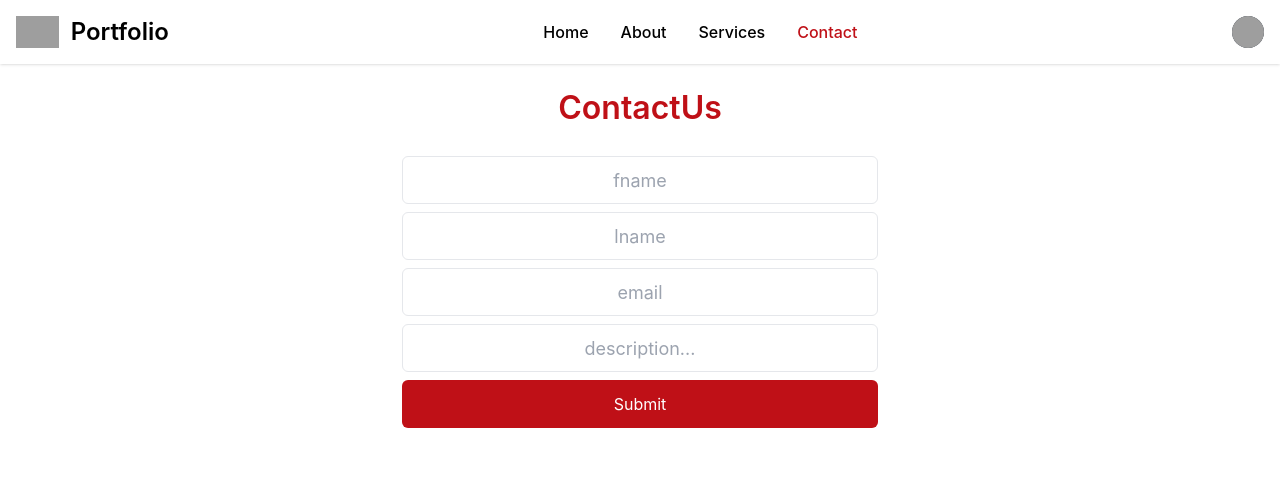
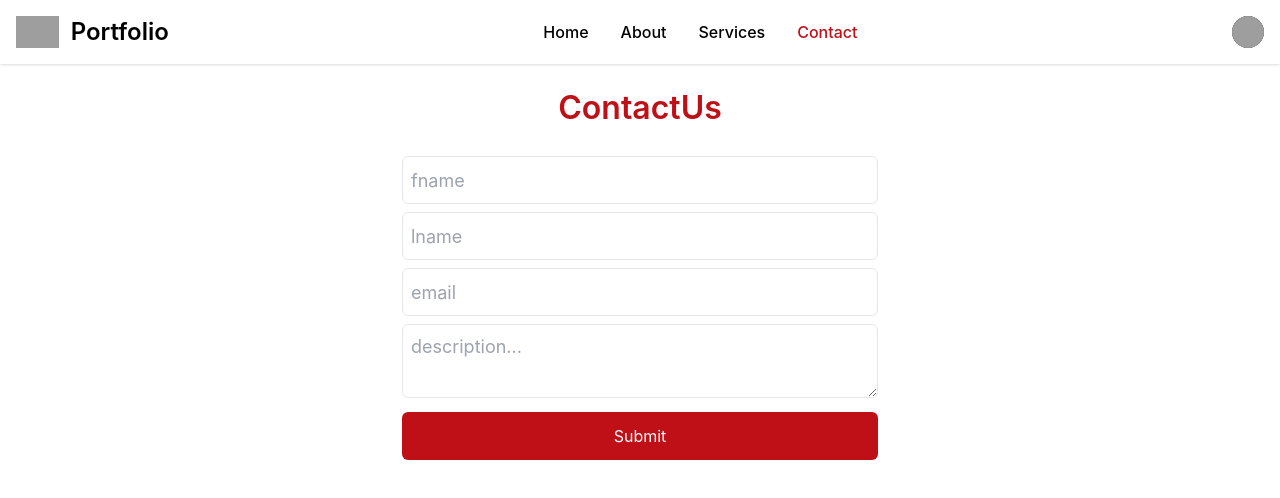
Before and after one commit to mmutahar1122/Signup-Login-Form, a React (Vite) app: page /contact-us in a window 1280 px wide. Shown: the top 498 px of the page. Built offline with nearby package versions, Linux system fonts and the light colour scheme; grey boxes are pictures that could not be loaded.

Commit message:
work on animal form add upload image functionality

```diff
--- a/src/AppRoutes/index.jsx
+++ b/src/AppRoutes/index.jsx
@@ -9,6 +9,10 @@ import Header from '../Component/Header';
 import Layout from '../Layout';
 import DetailCart from '../Component/Dashboard/DetailCart';
 
+import AnimalProduct from '../Component/Services/AnimalProduct';
+import ClothProduct from '../Component/Services/ClothProduct';
+import CarProduct from '../Component/Services/CarProduct';
+
 function AppRoutes() {
 
   return (
@@ -18,10 +22,12 @@ function AppRoutes() {
     <Route path='/signup' element={<SignUp/>}/>
     <Route path='/dashboard' element={<Layout component={Dashboard} header={Header} isNavbar={true}/>}/>
     <Route path='/about' element={<Layout component={About} header={Header} isNavbar={true}/>} />
-
     <Route path='/services' element={<Layout component={Services} header={Header} isNavbar={true}/>}/>
     <Route path='/contact-us' element={<Layout component={Contact} header={Header} isNavbar={true}/>}/>
     <Route path='/detail-cart' element={<Layout component={DetailCart} header={Header} isNavbar={false}/>}/>
+    <Route path='/animal-category' element={<Layout component={AnimalProduct} header={Header} isNavbar={false}/>}/>
+    <Route path='/cloth-category' element={<Layout component={ClothProduct} header={Header} isNavbar={false}/>}/>
+    <Route path='/car-category' element={<Layout component={CarProduct} header={Header} isNavbar={false}/>}/>
 
    </Routes>
 
--- a/src/Component/Contactus/Inputs.json
+++ b/src/Component/Contactus/Inputs.json
@@ -27,6 +27,7 @@
     {
         "id":4,
         "name":"description",
+        "tagname":"textarea",
         "required":true,
         "placeholder":"description...",
         "type":"text"
--- a/src/Component/Contactus/index.jsx
+++ b/src/Component/Contactus/index.jsx
@@ -39,6 +39,7 @@ name={field.name}
        placeholder={field.placeholder}
        required={field.required}
        type={field.type}
+       tagname={field.tagname}
        handleChange={handleChange}
        value={state[field.name]}
         />
--- a/src/Component/Login/index.jsx
+++ b/src/Component/Login/index.jsx
@@ -57,7 +57,7 @@ setState(initialState);
         />
     })}
 
-<button type="submit" className="focus:outline-none text-white h-12 bg-[#BF1017] rounded-md w-full my-1">Login</button>
+<button type="submit" className="focus:outline-none text-white font-semibold h-12 bg-[#BF1017] rounded-md w-full my-1">Login</button>
     <p className="mt-1 text-black">don't have an Account? <span onClick={handlNavigate} className="cursor-pointer text-[#BF1017]">Create One</span></p>
     </form>
 
--- /dev/null
+++ b/src/Component/Services/AnimalProduct/index.jsx
@@ -0,0 +1,60 @@
+import AnimalJson from './inputs.json'
+import Input from '../../../Input'
+import { useState, useRef } from 'react'
+const AnimalProduct=()=>{
+    const initialState={
+        image:[''],
+        title:'',
+        description:'',
+        quantity:'',
+        price:'',
+        phone_no:'',
+
+    }
+    const [state,setState]=useState(initialState);
+    const [selectedImage, setSelectedImage] = useState(null);
+    const inputImageRef=useRef(null);
+console.log(selectedImage)
+    const handleChange=(e)=>{
+        if (e.target.type === 'file') {
+            setSelectedImage(URL.createObjectURL(e.target.files[0]))
+        }
+        else{
+            const {name,value}=e.target;
+            setState({
+                ...state,
+                [name]:value
+            })
+        }
+
+    }
+    const handleSubmit=()=>{
+
+    }
+
+    return <div className='max-w-[1440px] m-auto'>
+     <div className="mt-12">
+    <form onSubmit={handleSubmit} className="block w-[500px] px-3 m-auto">
+    {AnimalJson?.AnimalProduct?.map((field)=>{
+        return <Input key={field.id}
+        id={field.id}
+        name={field.name}
+        value={state[field.name]}
+        required={field.required}
+        placeholder={field.placeholder}
+        type={field.type}
+        minLength={field.minLength}
+        maxLength={field.maxLength}
+        tagname={field.tagname}
+        handleChange={handleChange}
+        />
+    })}
+
+<button type="submit" className="text-white font-semibold h-12 bg-[#BF1017] rounded-md w-full my-1">Upload Product</button>
+    </form>
+
+<img src={selectedImage} alt="upload image" className='h-[80px] w-[80px]' />
+</div>
+</div>
+}
+export default AnimalProduct;
--- /dev/null
+++ b/src/Component/Services/AnimalProduct/inputs.json
@@ -0,0 +1,49 @@
+{
+    "AnimalProduct":[
+        {
+            "id":1,
+            "name":"image",
+            "required": true,
+            "type":"file",
+            "maxLength":5
+        },
+        {
+            "id":2,
+            "name":"title",
+            "type":"text",
+            "required": true,
+            "placeholder":"Title",
+            "maxLength":25
+        },
+        {
+            "id":3,
+            "name":"description",
+            "type":"text",
+            "required": true,
+            "placeholder":"Description",
+            "tagname":"textarea"
+        },
+        {
+            "id":4,
+            "name":"quantity",
+            "type":"number",
+            "required": true,
+            "placeholder":"Quantity"
+        },
+        {
+            "id":5,
+            "name":"price",
+            "type":"number",
+            "required": true,
+            "placeholder":"Price"
+        },
+        {
+            "id":6,
+            "name":"phone_no",
+            "type":"number",
+            "required": true,
+        "placeholder":"Phone no",
+        "maxLength":11
+        }
+    ]
+}
--- /dev/null
+++ b/src/Component/Services/CarProduct/index.jsx
@@ -0,0 +1,9 @@
+
+const CarProduct=()=>{
+
+    return <div className="max-w-[1440px] m-auto">
+    <p className="text-[32px] text-black text-center font-semibold mt-[100px]">Car Category Comming Soon</p>
+    </div>
+}
+
+export default CarProduct;
--- /dev/null
+++ b/src/Component/Services/ClothProduct/index.jsx
@@ -0,0 +1,8 @@
+const ClothProduct=()=>{
+
+    return  <div className="max-w-[1440px] m-auto">
+    <p className="text-[32px] text-black text-center font-semibold mt-[100px] ">Cloth Category Comming Soon</p>
+    </div>
+}
+
+export default ClothProduct
--- a/src/Component/Services/index.jsx
+++ b/src/Component/Services/index.jsx
@@ -1,17 +1,16 @@
 import { LuDog } from "react-icons/lu";
 import { GiLoincloth } from "react-icons/gi";
 import { FaCar } from "react-icons/fa";
+import { useNavigate } from "react-router-dom";
 const Services=()=>{
+  const navigate=useNavigate();
     return <div className="max-w-[1440px] m-auto p-2 relative">
-{/* <button class="bg-[#BF1017] text-white font-bold py-2 px-4 rounded mt-2 absolute right-0 mr-2">
-  Sale Product
-</button> */}
 
 <div className="grid gap-y-5 m-auto md:w-[40%] ">
 <p className="text-black text-center text-[32px] font-bold">Category</p>
-<div className="text-black shadow rounded-md h-[100px] flex items-center justify-center cursor-pointer"><LuDog  className="w-[30px] h-[30px] mx-2 "/><span className="text-[24px] font-medium">Animals</span></div>
-<div className="text-black shadow rounded-md h-[100px] flex items-center justify-center cursor-pointer"><GiLoincloth  className="w-[30px] h-[30px] mx-2 "/><span className="text-[24px] font-medium">Cloths</span></div>
-<div className="text-black shadow rounded-md h-[100px] flex items-center justify-center cursor-pointer"><FaCar  className="w-[30px] h-[30px] mx-2 "/><span className="text-[24px] font-medium">Cars</span></div>
+<div onClick={()=>navigate('/animal-category')} className="text-black shadow rounded-md h-[100px] flex items-center justify-center cursor-pointer"><LuDog  className="w-[30px] h-[30px] mx-2 "/><span className="text-[24px] font-medium">Animals</span></div>
+<div onClick={()=>navigate('/cloth-category')} className="text-black shadow rounded-md h-[100px] flex items-center justify-center cursor-pointer"><GiLoincloth  className="w-[30px] h-[30px] mx-2 "/><span className="text-[24px] font-medium">Cloths</span></div>
+<div onClick={()=>navigate('/car-category')} className="text-black shadow rounded-md h-[100px] flex items-center justify-center cursor-pointer"><FaCar  className="w-[30px] h-[30px] mx-2 "/><span className="text-[24px] font-medium">Cars</span></div>
 </div>
     </div>
 
--- a/src/Component/SignUp/index.jsx
+++ b/src/Component/SignUp/index.jsx
@@ -58,7 +58,7 @@ setState(initialState)
             />
         })}
 
-        <button type="submit" class="focus:outline-none text-white bg-[#BF1017] rounded-md w-full h-12 my-1">Signup</button>
+        <button type="submit" className="focus:outline-none text-white font-semibold bg-[#BF1017] rounded-md w-full h-12 my-1">Signup</button>
         <p className="mt-1 text-black">Already have an Account? <span onClick={handlNavigate} className="cursor-pointer text-[#BF1017]">Goto Login</span> </p>
     </form>
 </div>
--- a/src/Input/index.jsx
+++ b/src/Input/index.jsx
@@ -1,5 +1,23 @@
-const Input=({id,name,required,placeholder,type,minLength,value,handleChange,autocomplete})=>{
-    return  <input
+
+const Input=({id,name,required,placeholder,type,minLength,value,handleChange,autocomplete,tagname,maxLength})=>{
+    return <>
+    {tagname === 'textarea' ?
+   <textarea
+   id={id}
+   name={name}
+   placeholder={placeholder}
+   required={required}
+   type={type}
+   minLength={minLength}
+   onChange={handleChange}
+   value={value}
+   maxLength={maxLength}
+   autoComplete={autocomplete}
+   className={'text-lg text-black w-full border max-h-[100px] my-1 rounded-md p-2 overflow-hidden focus:outline-none'}/>
+
+    :
+
+    <input
     id={id}
     name={name}
     placeholder={placeholder}
@@ -8,7 +26,11 @@ const Input=({id,name,required,placeholder,type,minLength,value,handleChange,aut
     minLength={minLength}
     onChange={handleChange}
     value={value}
+    maxLength={maxLength}
     autoComplete={autocomplete}
-    className={`text-lg text-black w-full border h-12 my-1 rounded-md p-2 text-center focus:outline-none`}/>
+    className={`text-lg text-black w-full border ${type === 'file' ? 'h-[130px] cursor-pointer':'h-12'} ${type === 'description' ? 'h-[100px] ': 'h-12 '}  my-1 rounded-md p-2 focus:outline-none`}/>
+}
+
+</>
 }
 export default Input
--- a/src/index.css
+++ b/src/index.css
@@ -19,6 +19,5 @@
 
 
 .b{
-  /* border: 1px solid rgb(255, 166, 0); */
   border: 1px solid red;
 }
```
Also changed, not shown: src/assets/Images/dummy_image.jpg (added).
